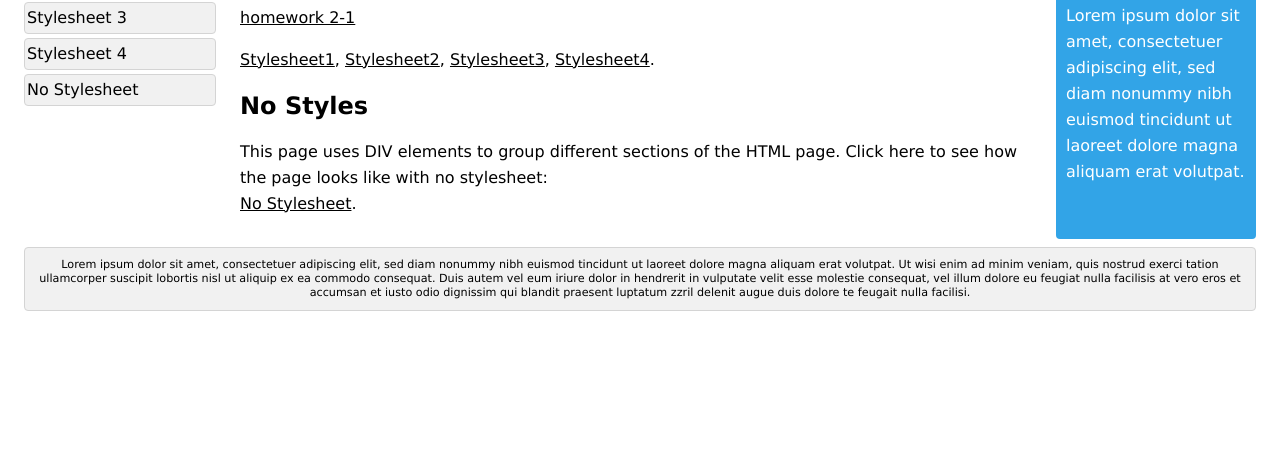
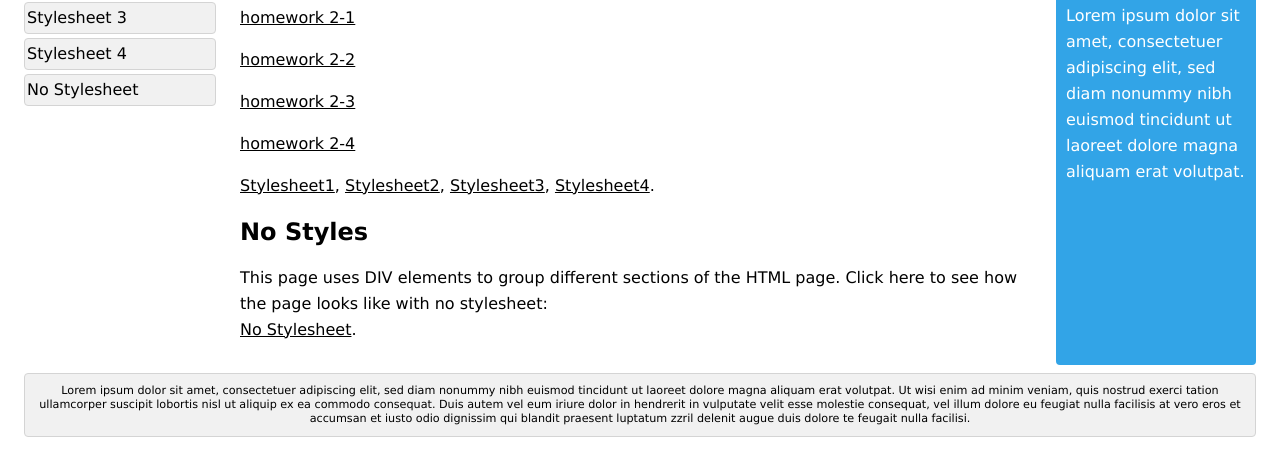
Before and after one commit to shyboiiSeung/shyboiiSeung.github.io, a plain HTML site: page index.html in a window 1280 px wide. Shown: the part 184-660 px from the top of the page. Drawn offline with Linux system fonts and the light colour scheme.

Commit message:
index.html

```diff
--- a/index.html
+++ b/index.html
@@ -381,6 +381,9 @@ a:hover {
     <div id="main">
      <h1>homework</h1>
       <p><a href='homework 2-1.html'>homework 2-1</a></p>
+         <p><a href='homework 2-2.html'>homework 2-2</a></p>
+         <p><a href='homework 2-3.html'>homework 2-3</a></p>
+         <p><a href='homework 2-4.html'>homework 2-4</a></p>
       <a href="#" onclick="reStyle(0);return false">Stylesheet1</a>,
       <a href="#" onclick="reStyle(1);return false">Stylesheet2</a>,
       <a href="#" onclick="reStyle(2);return false">Stylesheet3</a>,
```
